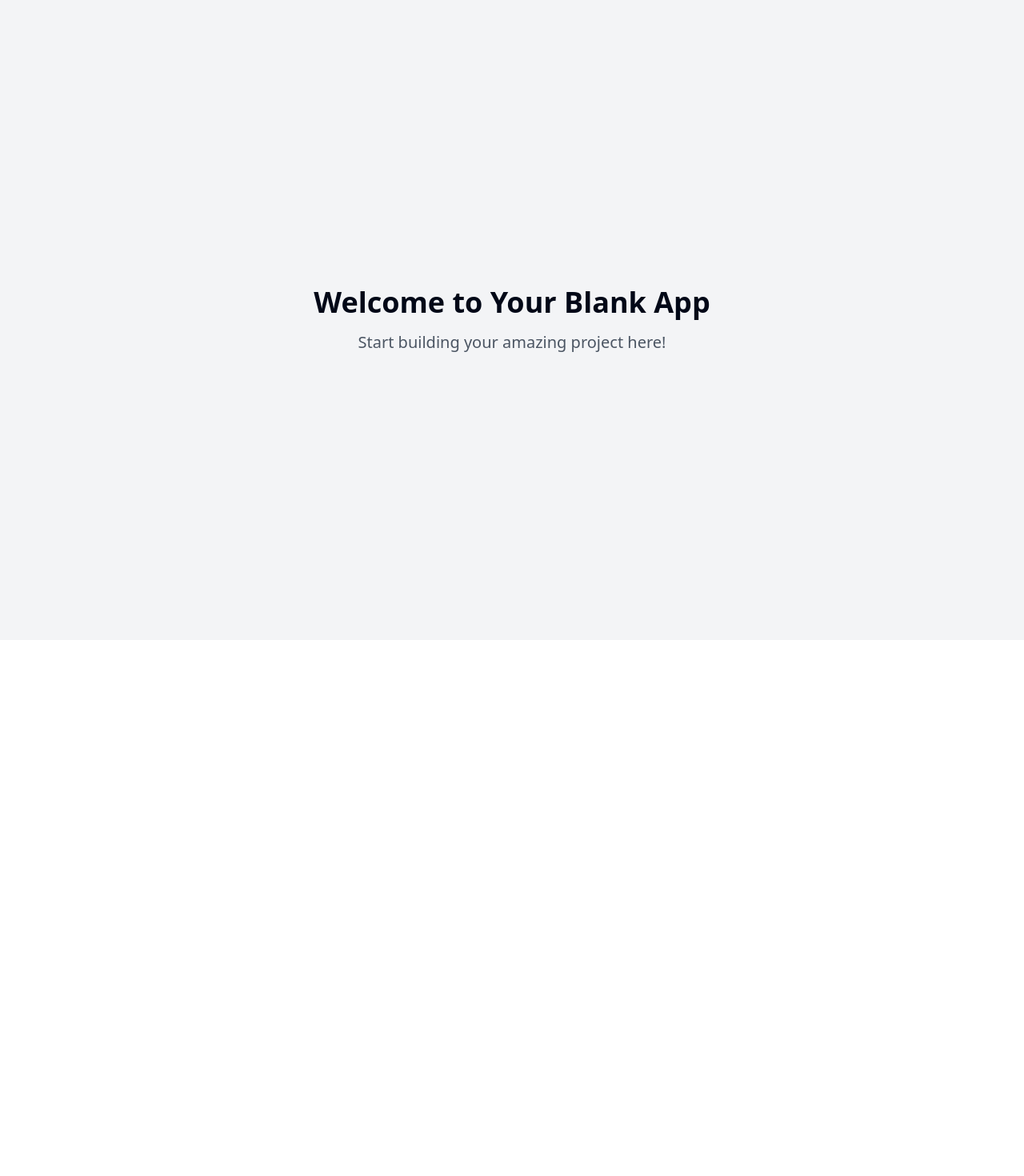
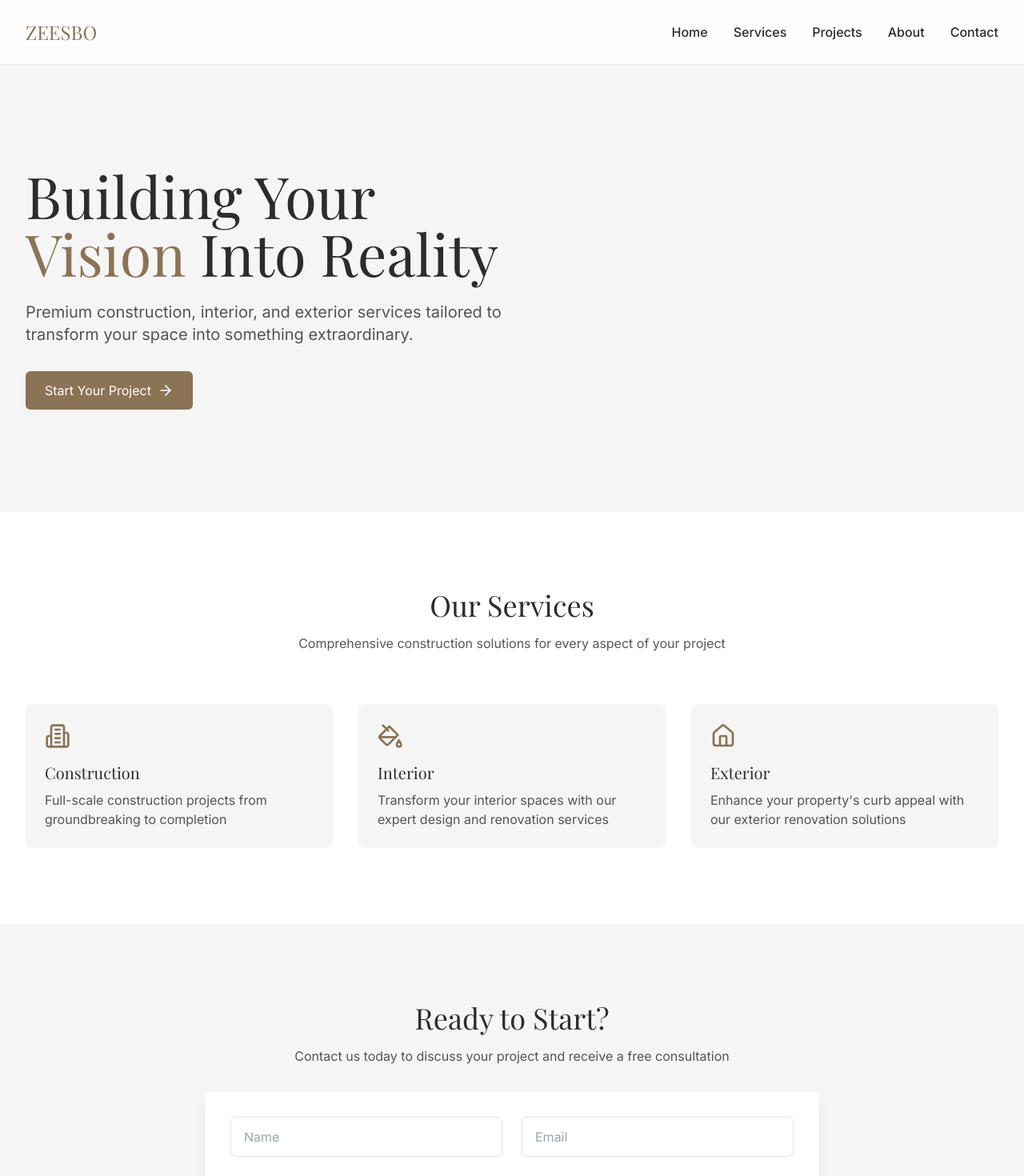
Before and after one commit to infoboi/zeesbo, a React (Vite) app: page / in a window 1280 px wide. Shown: the top 1470 px of the page at 80% size. Before the commit the page ends 800 px from the top, so only its background shows below. Built offline with nearby package versions, Linux system fonts and the light colour scheme.

Commit message:
Add ZEESBO construction website
This commit initiates the development of a website and backend for ZEESBO, a construction company specializing in interior, exterior, and general construction work.  The backend will allow for content uploads to the frontend.

```diff
--- a/index.html
+++ b/index.html
@@ -1,17 +1,18 @@
+
 <!DOCTYPE html>
 <html lang="en">
   <head>
     <meta charset="UTF-8" />
     <meta name="viewport" content="width=device-width, initial-scale=1.0" />
-    <title>zeesbo-bid-portal</title>
-    <meta name="description" content="Lovable Generated Project" />
-    <meta name="author" content="Lovable" />
+    <title>ZEESBO Construction</title>
+    <meta name="description" content="Premium construction, interior, and exterior services by ZEESBO" />
+    <meta name="author" content="ZEESBO" />
     <meta property="og:image" content="/og-image.png" />
+    <link rel="stylesheet" href="https://fonts.googleapis.com/css2?family=Inter:wght@400;500;600;700&family=Playfair+Display:wght@400;500;600;700&display=swap">
   </head>
 
   <body>
     <div id="root"></div>
-    <!-- IMPORTANT: DO NOT REMOVE THIS SCRIPT TAG OR THIS VERY COMMENT! -->
     <script src="https://cdn.gpteng.co/gptengineer.js" type="module"></script>
     <script type="module" src="/src/main.tsx"></script>
   </body>
--- /dev/null
+++ b/src/components/Navbar.tsx
@@ -0,0 +1,70 @@
+
+import { Menu, X } from "lucide-react";
+import { useState } from "react";
+
+const Navbar = () => {
+  const [isMenuOpen, setIsMenuOpen] = useState(false);
+
+  const navItems = [
+    { name: "Home", href: "#home" },
+    { name: "Services", href: "#services" },
+    { name: "Projects", href: "#projects" },
+    { name: "About", href: "#about" },
+    { name: "Contact", href: "#contact" },
+  ];
+
+  return (
+    <nav className="fixed top-0 left-0 right-0 z-50 bg-white/80 backdrop-blur-md border-b border-neutral-200">
+      <div className="max-w-7xl mx-auto px-4 sm:px-6 lg:px-8">
+        <div className="flex justify-between items-center h-20">
+          <div className="flex-shrink-0">
+            <h1 className="font-display text-2xl text-primary">ZEESBO</h1>
+          </div>
+
+          {/* Desktop Navigation */}
+          <div className="hidden md:flex space-x-8">
+            {navItems.map((item) => (
+              <a
+                key={item.name}
+                href={item.href}
+                className="text-neutral-900 hover:text-primary transition-colors duration-200 font-medium"
+              >
+                {item.name}
+              </a>
+            ))}
+          </div>
+
+          {/* Mobile Navigation Button */}
+          <div className="md:hidden">
+            <button
+              onClick={() => setIsMenuOpen(!isMenuOpen)}
+              className="text-neutral-900 hover:text-primary transition-colors duration-200"
+            >
+              {isMenuOpen ? <X size={24} /> : <Menu size={24} />}
+            </button>
+          </div>
+        </div>
+
+        {/* Mobile Navigation Menu */}
+        {isMenuOpen && (
+          <div className="md:hidden absolute top-20 left-0 right-0 bg-white border-b border-neutral-200 animate-fade-in">
+            <div className="px-2 pt-2 pb-3 space-y-1">
+              {navItems.map((item) => (
+                <a
+                  key={item.name}
+                  href={item.href}
+                  className="block px-3 py-2 text-neutral-900 hover:text-primary transition-colors duration-200 font-medium"
+                  onClick={() => setIsMenuOpen(false)}
+                >
+                  {item.name}
+                </a>
+              ))}
+            </div>
+          </div>
+        )}
+      </div>
+    </nav>
+  );
+};
+
+export default Navbar;
--- a/src/index.css
+++ b/src/index.css
@@ -1,101 +1,18 @@
+
 @tailwind base;
 @tailwind components;
 @tailwind utilities;
 
 @layer base {
-  :root {
-    --background: 0 0% 100%;
-    --foreground: 222.2 84% 4.9%;
-
-    --card: 0 0% 100%;
-    --card-foreground: 222.2 84% 4.9%;
-
-    --popover: 0 0% 100%;
-    --popover-foreground: 222.2 84% 4.9%;
-
-    --primary: 222.2 47.4% 11.2%;
-    --primary-foreground: 210 40% 98%;
-
-    --secondary: 210 40% 96.1%;
-    --secondary-foreground: 222.2 47.4% 11.2%;
-
-    --muted: 210 40% 96.1%;
-    --muted-foreground: 215.4 16.3% 46.9%;
-
-    --accent: 210 40% 96.1%;
-    --accent-foreground: 222.2 47.4% 11.2%;
-
-    --destructive: 0 84.2% 60.2%;
-    --destructive-foreground: 210 40% 98%;
-
-    --border: 214.3 31.8% 91.4%;
-    --input: 214.3 31.8% 91.4%;
-    --ring: 222.2 84% 4.9%;
-
-    --radius: 0.5rem;
-
-    --sidebar-background: 0 0% 98%;
-
-    --sidebar-foreground: 240 5.3% 26.1%;
-
-    --sidebar-primary: 240 5.9% 10%;
-
-    --sidebar-primary-foreground: 0 0% 98%;
-
-    --sidebar-accent: 240 4.8% 95.9%;
-
-    --sidebar-accent-foreground: 240 5.9% 10%;
-
-    --sidebar-border: 220 13% 91%;
-
-    --sidebar-ring: 217.2 91.2% 59.8%;
+  html {
+    scroll-behavior: smooth;
   }
 
-  .dark {
-    --background: 222.2 84% 4.9%;
-    --foreground: 210 40% 98%;
-
-    --card: 222.2 84% 4.9%;
-    --card-foreground: 210 40% 98%;
-
-    --popover: 222.2 84% 4.9%;
-    --popover-foreground: 210 40% 98%;
-
-    --primary: 210 40% 98%;
-    --primary-foreground: 222.2 47.4% 11.2%;
-
-    --secondary: 217.2 32.6% 17.5%;
-    --secondary-foreground: 210 40% 98%;
-
-    --muted: 217.2 32.6% 17.5%;
-    --muted-foreground: 215 20.2% 65.1%;
-
-    --accent: 217.2 32.6% 17.5%;
-    --accent-foreground: 210 40% 98%;
-
-    --destructive: 0 62.8% 30.6%;
-    --destructive-foreground: 210 40% 98%;
-
-    --border: 217.2 32.6% 17.5%;
-    --input: 217.2 32.6% 17.5%;
-    --ring: 212.7 26.8% 83.9%;
-    --sidebar-background: 240 5.9% 10%;
-    --sidebar-foreground: 240 4.8% 95.9%;
-    --sidebar-primary: 224.3 76.3% 48%;
-    --sidebar-primary-foreground: 0 0% 100%;
-    --sidebar-accent: 240 3.7% 15.9%;
-    --sidebar-accent-foreground: 240 4.8% 95.9%;
-    --sidebar-border: 240 3.7% 15.9%;
-    --sidebar-ring: 217.2 91.2% 59.8%;
+  body {
+    @apply bg-neutral-100 text-neutral-900;
   }
 }
 
-@layer base {
-  * {
-    @apply border-border;
-  }
-
-  body {
-    @apply bg-background text-foreground;
-  }
+.glass {
+  @apply backdrop-blur-lg bg-white/80;
 }
--- a/src/pages/Index.tsx
+++ b/src/pages/Index.tsx
@@ -1,12 +1,113 @@
-// Update this page (the content is just a fallback if you fail to update the page)
+
+import Navbar from "@/components/Navbar";
+import { ArrowRight, Building2, Home, PaintBucket } from "lucide-react";
 
 const Index = () => {
   return (
-    <div className="min-h-screen flex items-center justify-center bg-gray-100">
-      <div className="text-center">
-        <h1 className="text-4xl font-bold mb-4">Welcome to Your Blank App</h1>
-        <p className="text-xl text-gray-600">Start building your amazing project here!</p>
-      </div>
+    <div className="min-h-screen bg-neutral-100">
+      <Navbar />
+
+      {/* Hero Section */}
+      <section id="home" className="pt-20 relative overflow-hidden">
+        <div className="max-w-7xl mx-auto px-4 sm:px-6 lg:px-8 py-24 md:py-32">
+          <div className="relative z-10 animate-fade-in">
+            <h1 className="font-display text-5xl md:text-7xl text-neutral-900 leading-tight mb-6">
+              Building Your <br />
+              <span className="text-primary">Vision</span> Into Reality
+            </h1>
+            <p className="text-lg md:text-xl text-neutral-900/80 mb-8 max-w-2xl">
+              Premium construction, interior, and exterior services tailored to transform your space into something extraordinary.
+            </p>
+            <a
+              href="#contact"
+              className="inline-flex items-center px-6 py-3 bg-primary text-white rounded-md hover:bg-primary-dark transition-colors duration-200"
+            >
+              Start Your Project <ArrowRight className="ml-2" size={20} />
+            </a>
+          </div>
+        </div>
+      </section>
+
+      {/* Services Section */}
+      <section id="services" className="py-24 bg-white">
+        <div className="max-w-7xl mx-auto px-4 sm:px-6 lg:px-8">
+          <div className="text-center mb-16 animate-slide-up">
+            <h2 className="font-display text-4xl text-neutral-900 mb-4">Our Services</h2>
+            <p className="text-neutral-900/80 max-w-2xl mx-auto">
+              Comprehensive construction solutions for every aspect of your project
+            </p>
+          </div>
+
+          <div className="grid md:grid-cols-3 gap-8">
+            {[
+              {
+                icon: <Building2 size={32} />,
+                title: "Construction",
+                description: "Full-scale construction projects from groundbreaking to completion",
+              },
+              {
+                icon: <PaintBucket size={32} />,
+                title: "Interior",
+                description: "Transform your interior spaces with our expert design and renovation services",
+              },
+              {
+                icon: <Home size={32} />,
+                title: "Exterior",
+                description: "Enhance your property's curb appeal with our exterior renovation solutions",
+              },
+            ].map((service, index) => (
+              <div
+                key={service.title}
+                className="p-6 bg-neutral-100 rounded-lg hover:shadow-lg transition-shadow duration-200 animate-slide-up"
+                style={{ animationDelay: `${index * 100}ms` }}
+              >
+                <div className="text-primary mb-4">{service.icon}</div>
+                <h3 className="font-display text-xl text-neutral-900 mb-2">{service.title}</h3>
+                <p className="text-neutral-900/80">{service.description}</p>
+              </div>
+            ))}
+          </div>
+        </div>
+      </section>
+
+      {/* Contact Section */}
+      <section id="contact" className="py-24 bg-neutral-100">
+        <div className="max-w-7xl mx-auto px-4 sm:px-6 lg:px-8">
+          <div className="max-w-3xl mx-auto text-center animate-slide-up">
+            <h2 className="font-display text-4xl text-neutral-900 mb-4">Ready to Start?</h2>
+            <p className="text-neutral-900/80 mb-8">
+              Contact us today to discuss your project and receive a free consultation
+            </p>
+            <div className="bg-white p-8 rounded-lg shadow-lg">
+              <form className="space-y-6">
+                <div className="grid md:grid-cols-2 gap-6">
+                  <input
+                    type="text"
+                    placeholder="Name"
+                    className="w-full px-4 py-3 rounded-md border border-neutral-200 focus:outline-none focus:ring-2 focus:ring-primary/20"
+                  />
+                  <input
+                    type="email"
+                    placeholder="Email"
+                    className="w-full px-4 py-3 rounded-md border border-neutral-200 focus:outline-none focus:ring-2 focus:ring-primary/20"
+                  />
+                </div>
+                <textarea
+                  placeholder="Tell us about your project"
+                  rows={4}
+                  className="w-full px-4 py-3 rounded-md border border-neutral-200 focus:outline-none focus:ring-2 focus:ring-primary/20"
+                ></textarea>
+                <button
+                  type="submit"
+                  className="w-full px-6 py-3 bg-primary text-white rounded-md hover:bg-primary-dark transition-colors duration-200"
+                >
+                  Send Message
+                </button>
+              </form>
+            </div>
+          </div>
+        </div>
+      </section>
     </div>
   );
 };
--- a/tailwind.config.ts
+++ b/tailwind.config.ts
@@ -1,3 +1,4 @@
+
 import type { Config } from "tailwindcss";
 
 export default {
@@ -12,85 +13,48 @@ export default {
   theme: {
     container: {
       center: true,
-			padding: '2rem',
+      padding: "2rem",
       screens: {
-				'2xl': '1400px'
-			}
+        "2xl": "1400px",
+      },
     },
     extend: {
+      fontFamily: {
+        sans: ["Inter", "sans-serif"],
+        display: ["Playfair Display", "serif"],
+      },
       colors: {
-				border: 'hsl(var(--border))',
-				input: 'hsl(var(--input))',
-				ring: 'hsl(var(--ring))',
-				background: 'hsl(var(--background))',
-				foreground: 'hsl(var(--foreground))',
+        border: "hsl(var(--border))",
+        input: "hsl(var(--input))",
+        ring: "hsl(var(--ring))",
+        background: "hsl(var(--background))",
+        foreground: "hsl(var(--foreground))",
         primary: {
-					DEFAULT: 'hsl(var(--primary))',
-					foreground: 'hsl(var(--primary-foreground))'
+          DEFAULT: "#8B7355",
+          light: "#C0A080",
+          dark: "#5C4D3B",
         },
-				secondary: {
-					DEFAULT: 'hsl(var(--secondary))',
-					foreground: 'hsl(var(--secondary-foreground))'
+        neutral: {
+          100: "#F5F5F5",
+          200: "#E5E5E5",
+          900: "#2C2C2C",
         },
-				destructive: {
-					DEFAULT: 'hsl(var(--destructive))',
-					foreground: 'hsl(var(--destructive-foreground))'
-				},
-				muted: {
-					DEFAULT: 'hsl(var(--muted))',
-					foreground: 'hsl(var(--muted-foreground))'
-				},
-				accent: {
-					DEFAULT: 'hsl(var(--accent))',
-					foreground: 'hsl(var(--accent-foreground))'
-				},
-				popover: {
-					DEFAULT: 'hsl(var(--popover))',
-					foreground: 'hsl(var(--popover-foreground))'
-				},
-				card: {
-					DEFAULT: 'hsl(var(--card))',
-					foreground: 'hsl(var(--card-foreground))'
-				},
-				sidebar: {
-					DEFAULT: 'hsl(var(--sidebar-background))',
-					foreground: 'hsl(var(--sidebar-foreground))',
-					primary: 'hsl(var(--sidebar-primary))',
-					'primary-foreground': 'hsl(var(--sidebar-primary-foreground))',
-					accent: 'hsl(var(--sidebar-accent))',
-					'accent-foreground': 'hsl(var(--sidebar-accent-foreground))',
-					border: 'hsl(var(--sidebar-border))',
-					ring: 'hsl(var(--sidebar-ring))'
-				}
-			},
-			borderRadius: {
-				lg: 'var(--radius)',
-				md: 'calc(var(--radius) - 2px)',
-				sm: 'calc(var(--radius) - 4px)'
       },
       keyframes: {
-				'accordion-down': {
-					from: {
-						height: '0'
+        "fade-in": {
+          "0%": { opacity: "0" },
+          "100%": { opacity: "1" },
         },
-					to: {
-						height: 'var(--radix-accordion-content-height)'
-					}
+        "slide-up": {
+          "0%": { transform: "translateY(20px)", opacity: "0" },
+          "100%": { transform: "translateY(0)", opacity: "1" },
         },
-				'accordion-up': {
-					from: {
-						height: 'var(--radix-accordion-content-height)'
-					},
-					to: {
-						height: '0'
-					}
-				}
       },
       animation: {
-				'accordion-down': 'accordion-down 0.2s ease-out',
-				'accordion-up': 'accordion-up 0.2s ease-out'
-			}
-		}
+        "fade-in": "fade-in 0.5s ease-out",
+        "slide-up": "slide-up 0.5s ease-out",
+      },
+    },
   },
   plugins: [require("tailwindcss-animate")],
 } satisfies Config;
```
Lines whose indentation alone changed are shown as unchanged.
